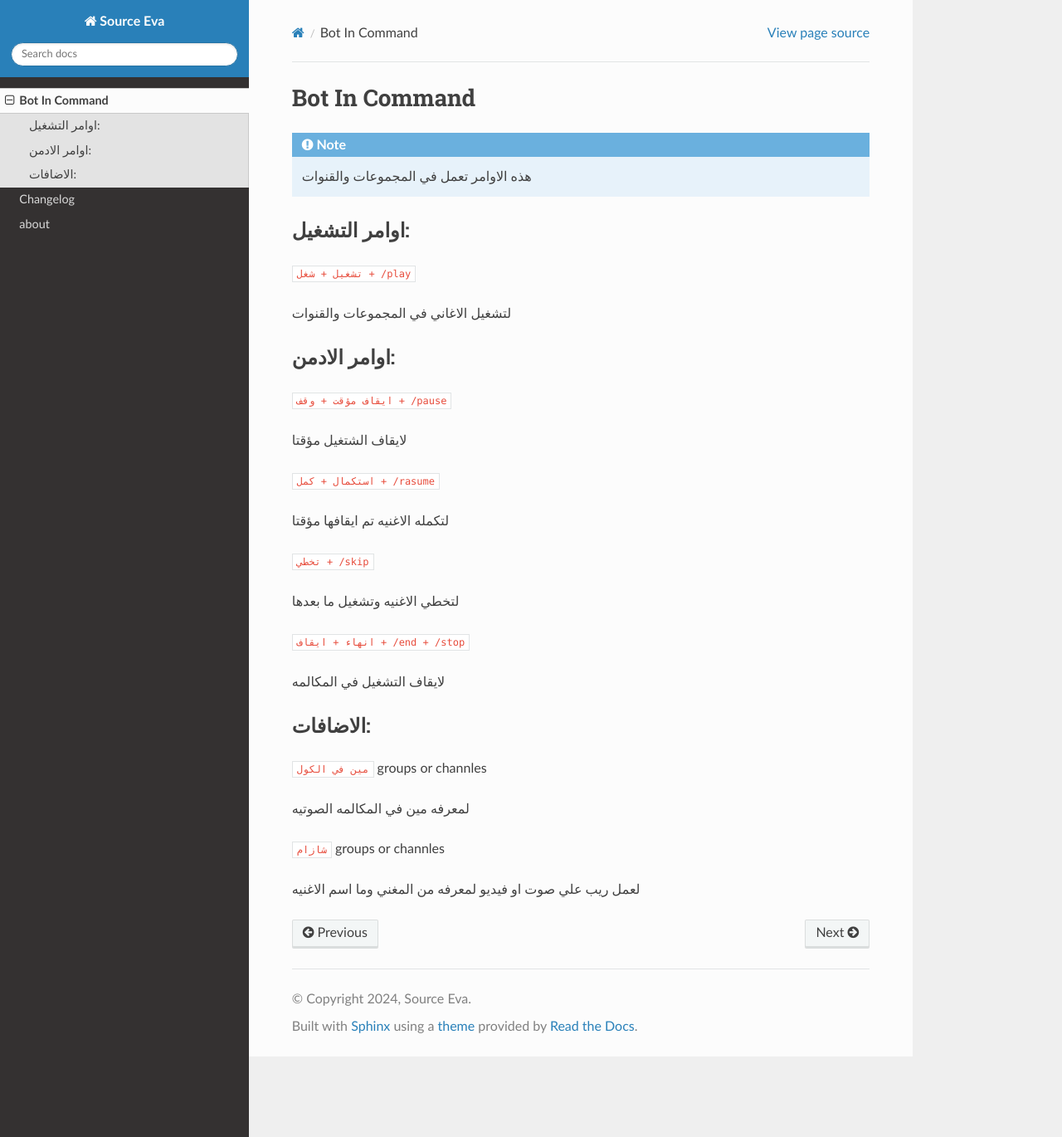
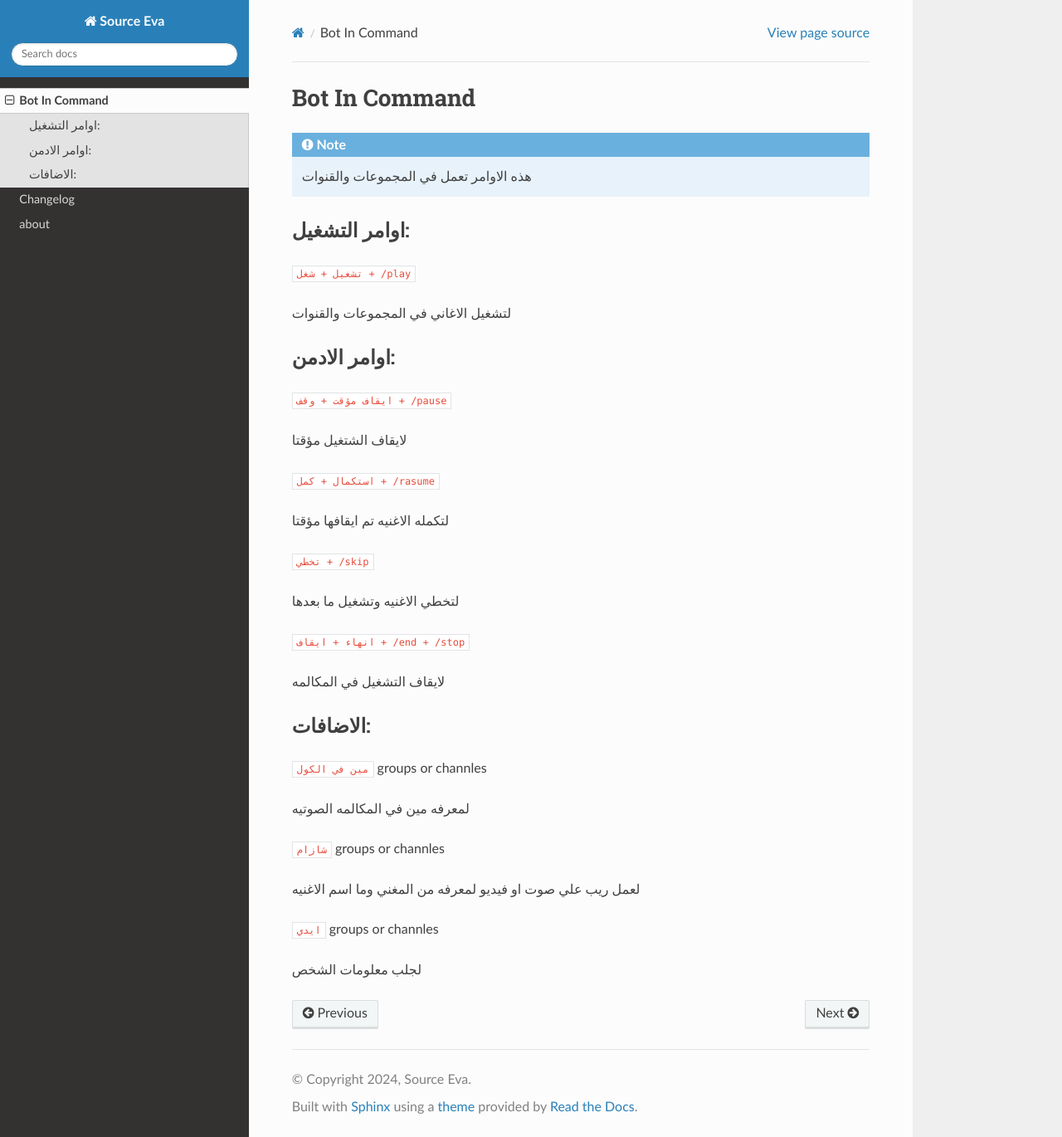
Before and after one commit to deveva205/tutorial-Sourceeva, a Sphinx documentation site: the page built from docs/source/botcommands.rst, in a window 1280 px wide and 1370 px high. Shown: the whole window at 83% size. Built offline with Sphinx 7.4.7 and the Read the Docs theme 3.1.0, drawn with Linux system fonts in a browser that asks for light colours; pages that are not in the unit, such as notebooks, are missing from menus.

Commit message:
Update botcommands.rst

```diff
--- a/docs/source/botcommands.rst
+++ b/docs/source/botcommands.rst
@@ -49,3 +49,8 @@ Bot In Command
 ``شازام`` groups or channles
 
 لعمل ريب علي صوت او فيديو لمعرفه من المغني وما اسم الاغنيه
+
+
+``ايدي`` groups or channles
+
+لجلب معلومات الشخص
```
